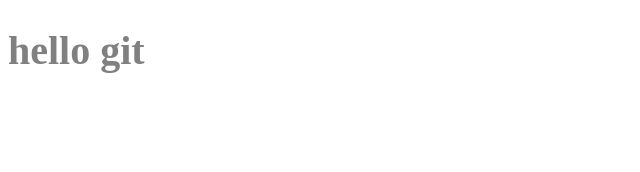
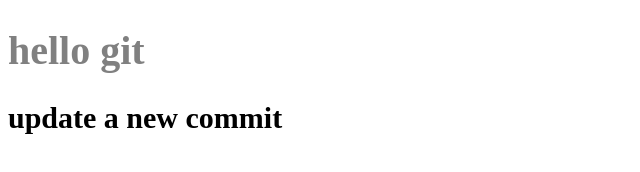
Before and after one commit to toniiplaycode/the-first-git, a plain HTML site: page index.html in a window 1280 px wide. Shown: the whole page, without its empty margins (0-640 px from the left). Drawn offline with Linux system fonts and the light colour scheme.

Commit message:
update index.html file

```diff
--- a/index.html
+++ b/index.html
@@ -10,5 +10,6 @@
 </head>
 <body>
     <h1>hello git</h1>
+    <h2>update a new commit</h2>
 </body>
 </html>
```
